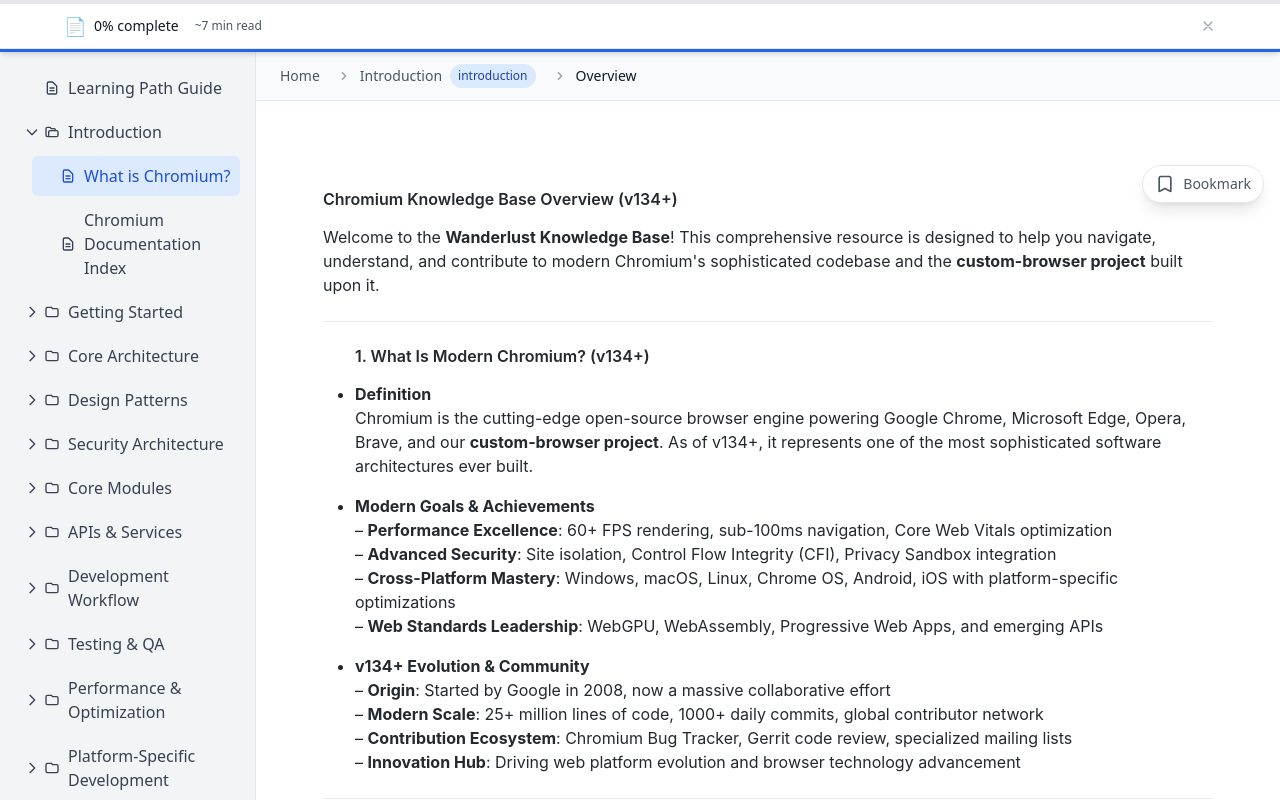
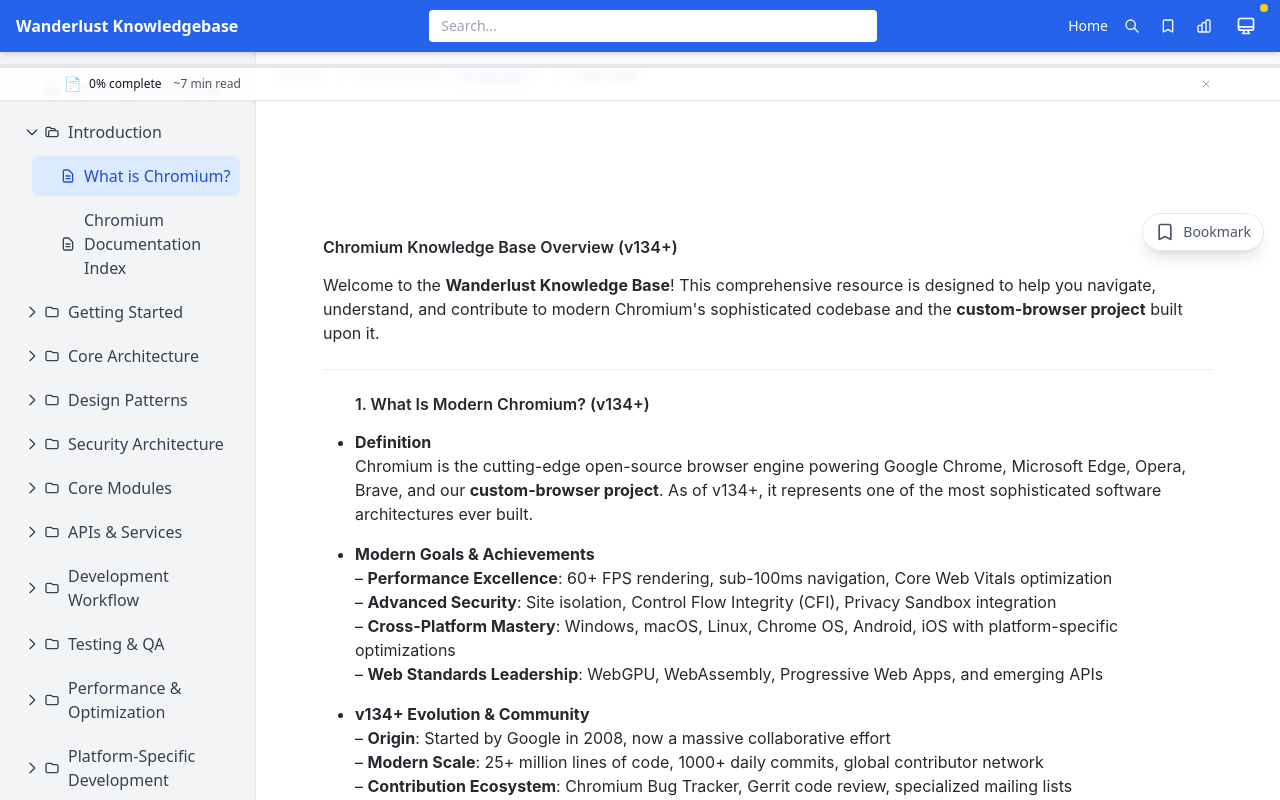
Before and after one commit to WanderLust-Tech/wanderlust-knowledgebase, a React (Vite) app: page /#/introduction/overview in a window 1280 px wide. Built offline with nearby package versions, Linux system fonts and the light colour scheme.

Commit message:
fix: Adjust layout in ArticleView and ProgressIndicator components
- Update version to 2.0.2 in package.json

```diff
--- a/package.json
+++ b/package.json
@@ -1,6 +1,6 @@
 {
   "name": "wanderlust-knowledgebase",
-  "version": "2.0.1",
+  "version": "2.0.2",
   "description": "",
   "main": "index.js",
   "scripts": {
--- a/src/components/ArticleView.tsx
+++ b/src/components/ArticleView.tsx
@@ -187,7 +187,7 @@
 
       {/* Page Bookmark Button */}
       {title && path && (
-        <div className="sticky top-16 float-right z-10 mb-4 ml-4 mr-4">
+        <div className="sticky top-28 float-right z-10 mb-4 ml-4 mr-4">
           <BookmarkButton
             title={title}
             path={path}
@@ -200,7 +200,7 @@
         </div>
       )}
 
-      <article className="markdown-body pt-16">
+      <article className="markdown-body pt-28">
         <ReactMarkdown components={components}>{content}</ReactMarkdown>
       </article>
     </div>
--- a/src/components/ProgressIndicator.tsx
+++ b/src/components/ProgressIndicator.tsx
@@ -89,7 +89,7 @@
   if (!isVisible) return null;
 
   return (
-    <div className={`fixed top-0 left-0 right-0 z-50 ${className}`}>
+    <div className={`fixed top-16 left-0 right-0 z-40 ${className}`}>
       {/* Progress Bar */}
       <div className="w-full bg-gray-200 dark:bg-gray-700 h-1">
         <div
@@ -99,16 +99,16 @@
       </div>
 
       {/* Progress Info */}
-      <div className="bg-white dark:bg-gray-800 border-b border-gray-200 dark:border-gray-700 px-4 py-2">
+      <div className="bg-white/90 dark:bg-gray-800/90 backdrop-blur-sm border-b border-gray-200 dark:border-gray-700 px-4 py-1.5 shadow-sm">
         <div className="max-w-6xl mx-auto flex items-center justify-between">
-          <div className="flex items-center space-x-4">
+          <div className="flex items-center space-x-3">
             <div className="flex items-center space-x-2">
-              <span className={`text-lg ${
+              <span className={`text-sm ${
                 articleProgress?.completed ? '✅' : displayProgress > 50 ? '📖' : '📄'
               }`}>
                 {articleProgress?.completed ? '✅' : displayProgress > 50 ? '📖' : '📄'}
               </span>
-              <span className="text-sm font-medium text-gray-900 dark:text-white">
+              <span className="text-xs font-medium text-gray-900 dark:text-white">
                 {isNaN(displayProgress) ? 0 : Math.round(displayProgress)}% complete
               </span>
             </div>
@@ -128,10 +128,10 @@
 
           <button
             onClick={() => setIsVisible(false)}
-            className="text-gray-400 hover:text-gray-600 dark:hover:text-gray-300 transition-colors"
+            className="text-gray-400 hover:text-gray-600 dark:hover:text-gray-300 transition-colors p-1"
             aria-label="Hide progress indicator"
           >
-            <svg className="w-4 h-4" fill="none" stroke="currentColor" viewBox="0 0 24 24">
+            <svg className="w-3 h-3" fill="none" stroke="currentColor" viewBox="0 0 24 24">
               <path strokeLinecap="round" strokeLinejoin="round" strokeWidth={2} d="M6 18L18 6M6 6l12 12" />
             </svg>
           </button>
```
